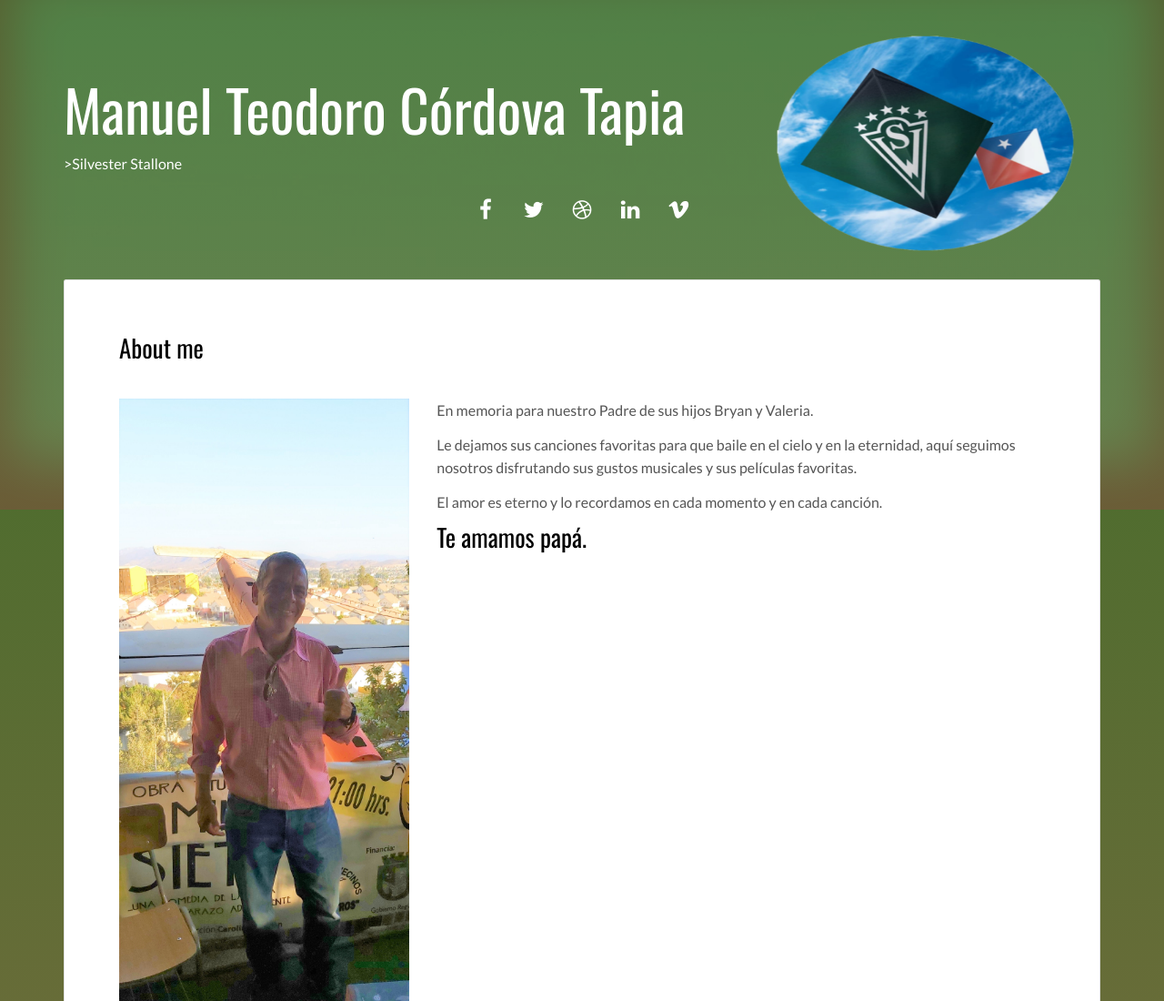
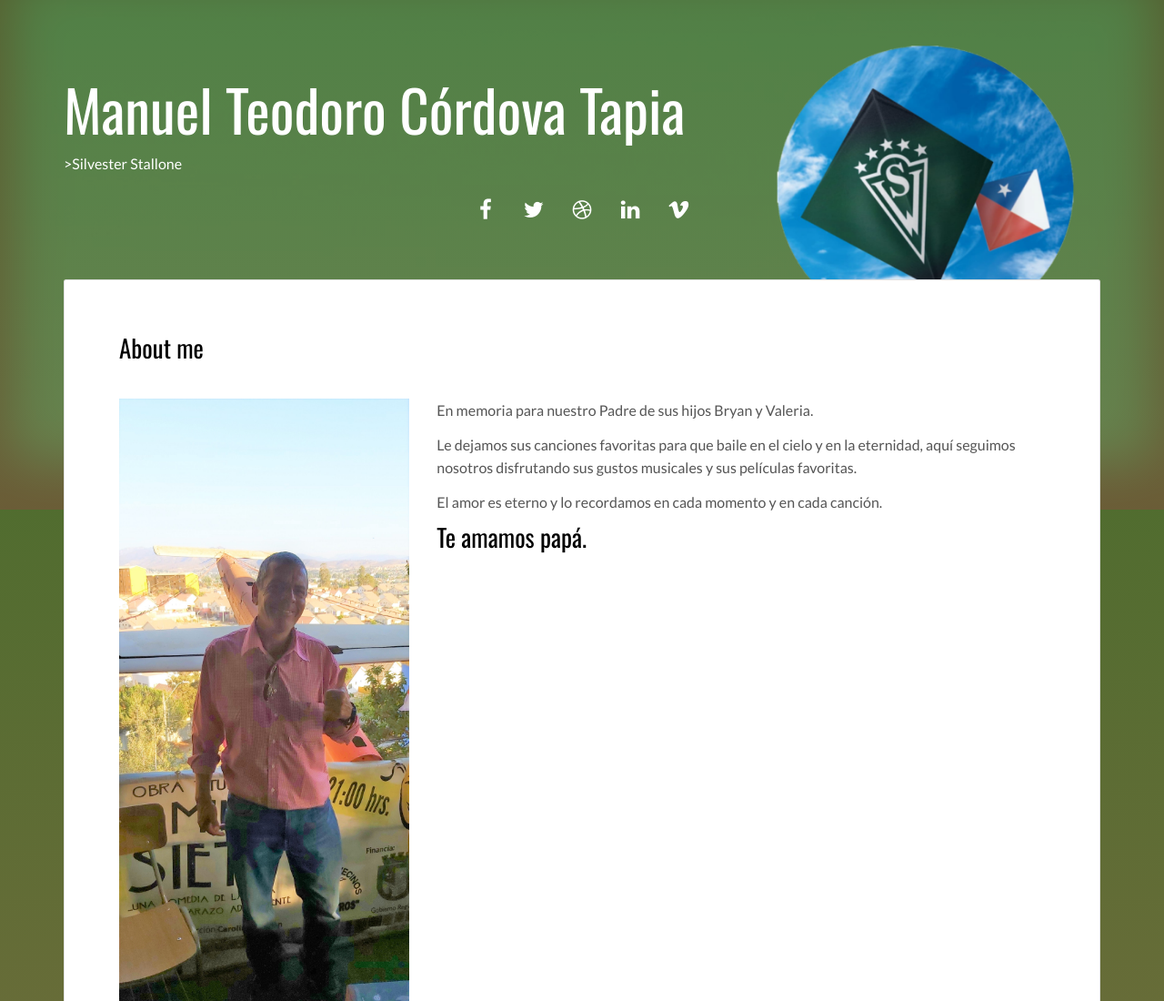
Before and after one commit to bryanswchile/manuelcordovatapia, a plain HTML site: page index.html in a window 1280 px wide. Shown: the top 1100 px of the page at 91% size. Drawn offline with nearby package versions, Linux system fonts and the light colour scheme.

Commit message:
Update index.html

```diff
--- a/index.html
+++ b/index.html
@@ -33,7 +33,11 @@ p.classy {
   text-align: left;
   margin-left: 70px;
 }
-
+img.responsive {
+  width: 100%;
+  max-width: 500px;
+  height: auto;
+}
 </style>
 </head>
 
@@ -74,7 +78,7 @@ p.classy {
  <div class="container">
    <div class="row">
      <div class="topright">
-        <img src="./assets/images/wanderers.png" alt="Cinque Terre" width="500" height="300">
+        <img src="./assets/images/wanderers.png" alt="Cinque Terre" class="responsive" width="500" height="300">
       </div>
      <div class="col-xs-12">
 
```
